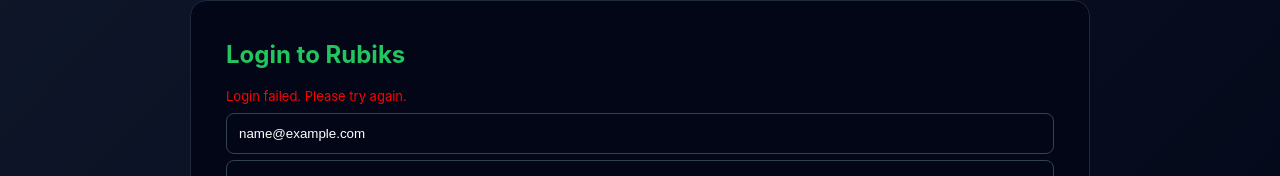
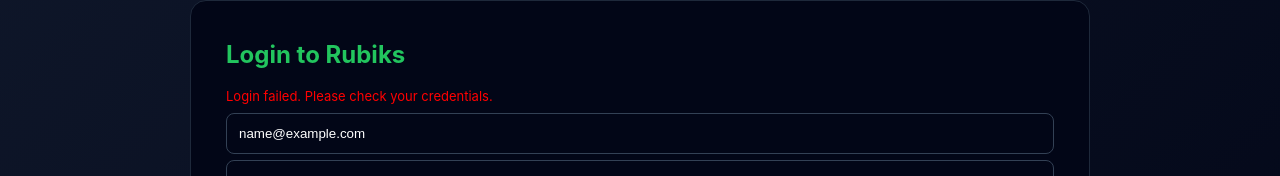
Before and after one commit to roheeeheee/brader-app, a React (Create React App) app in the folder frontend/: page /login in a window 1280 px wide. Both pictures are taken after typing "name@example.com", "Sample123" into the empty fields and a click on the button "Login". Shown: the part 171-347 px from the top of the page. Built offline with nearby package versions, Linux system fonts and the light colour scheme; no server answers.

Commit message:
brader work

```diff
--- a/frontend/src/pages/LoginPage.js
+++ b/frontend/src/pages/LoginPage.js
@@ -1,36 +1,59 @@
-import{useState}from'react';
-import{useNavigate,Link}from'react-router-dom';
-import{useAuth}from'../context/AuthContext';
-const LoginPage=()=>{
-const[email,setEmail] =useState('');
-const[password,setPassword]=useState('');
-const[nameError,setError] =useState('');
-const{login}=useAuth();
-const navigate =useNavigate();
-const handleSubmit=async(e)=>{
+import { useState } from 'react';
+import { useNavigate, Link } from 'react-router-dom';
+import { useAuth } from '../context/AuthContext';
+
+const LoginPage = () => {
+  const [email, setEmail] = useState('');
+  const [password, setPassword] = useState('');
+  const [error, setError] = useState(''); // Improved variable name from nameError
+  const { login } = useAuth();
+  const navigate = useNavigate();
+
+  const handleSubmit = async (e) => {
     e.preventDefault();
     setError('');
-try{
-const user=await login(email, password);
-//Redirectbasedonrole
-navigate(user.role==='admin'? '/admin' : '/home');
-}catch(err){
-setError(err.response?.data?.message || 'Login failed. Please try again.');
+    try {
+      // The login function MUST return the user object from the context
+      const user = await login(email, password);
+
+      if (user) {
+        // Successful login: Redirect based on role
+        if (user.role === 'admin') {
+          navigate('/admin');
+        } else {
+          navigate('/home');
+        }
+      }
+    } catch (err) {
+      // Capture the specific error message from your backend auth.routes.js
+      setError(err.response?.data?.message || 'Login failed. Please check your credentials.');
     }
   };
-return(
+
+  return (
     <div className='signup-form'>
       <h2>Login to Rubiks</h2>
-{nameError&&<p className='error'>{nameError}</p>}
+      {error && <p className='error'>{error}</p>}
       <form onSubmit={handleSubmit}>
-<input type='email' placeholder='Email address'
-value={email} onChange={e=> setEmail(e.target.value)} required />
-<input type='password' placeholder='Password'
-value={password} onChange={e => setPassword(e.target.value)} required />
+        <input
+          type='email'
+          placeholder='Email address'
+          value={email}
+          onChange={e => setEmail(e.target.value)}
+          required
+        />
+        <input
+          type='password'
+          placeholder='Password'
+          value={password}
+          onChange={e => setPassword(e.target.value)}
+          required
+        />
         <button type='submit'>Login</button>
       </form>
-<p>Don't have an account?<Link to='/register'>Register here</Link></p>
+      <p>Don't have an account? <Link to='/register'>Register here</Link></p>
     </div>
   );
 };
+
 export default LoginPage;
--- a/frontend/src/pages/SplashPage.js
+++ b/frontend/src/pages/SplashPage.js
@@ -8,7 +8,6 @@
   const [fadeOut, setFadeOut] = useState(false);
   const navigate = useNavigate();
 
-  // Handle the dots animation ("Loading...", "Loading..", etc.)
   useEffect(() => {
     const dotInterval = setInterval(() => {
       setDotCount((prev) => (prev + 1) % 4);
@@ -16,17 +15,12 @@
     return () => clearInterval(dotInterval);
   }, []);
 
-  // Handle the timing and navigation logic
   useEffect(() => {
-    // 1. Wait 3 seconds, then trigger the fade-out animation
     const fadeTimeout = setTimeout(() => {
       setFadeOut(true);
-
-      // 2. Wait exactly 500ms (duration of the CSS transition) before switching routes
       const navTimeout = setTimeout(() => {
         navigate("/home");
       }, 500);
-
       return () => clearTimeout(navTimeout);
     }, 3000);
 
@@ -35,12 +29,12 @@
 
   return (
     <div className="splash-body">
-      {/* The 'fade-out' class is toggled by the state after 3 seconds */}
       <div className={`loader-container ${fadeOut ? "fade-out" : ""}`}>
         <div className="logo">
           <img src={logo} id="logo" alt="Logo" />
         </div>
-        <h1>Twis & Turn</h1>
+        {/* Fixed typo from 'Twis' to 'Twist' */}
+        <h1>Twist & Turn</h1>
         <div className="spinner"></div>
         <div className="loading-text">
           Loading<span className="dots">{".".repeat(dotCount)}</span>
```
Also changed, not shown: 2 other files (tests, documents, lock files or other folders). Lines whose indentation alone changed are shown as unchanged.
